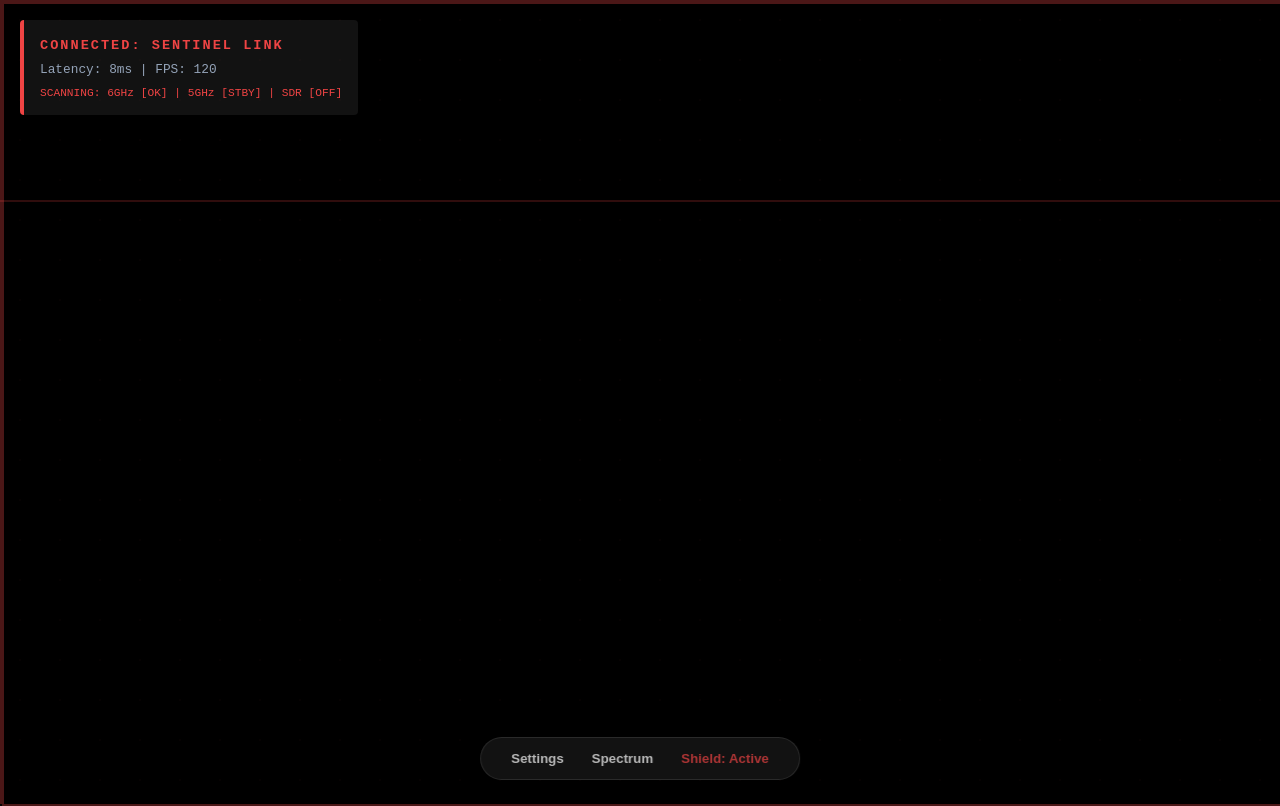
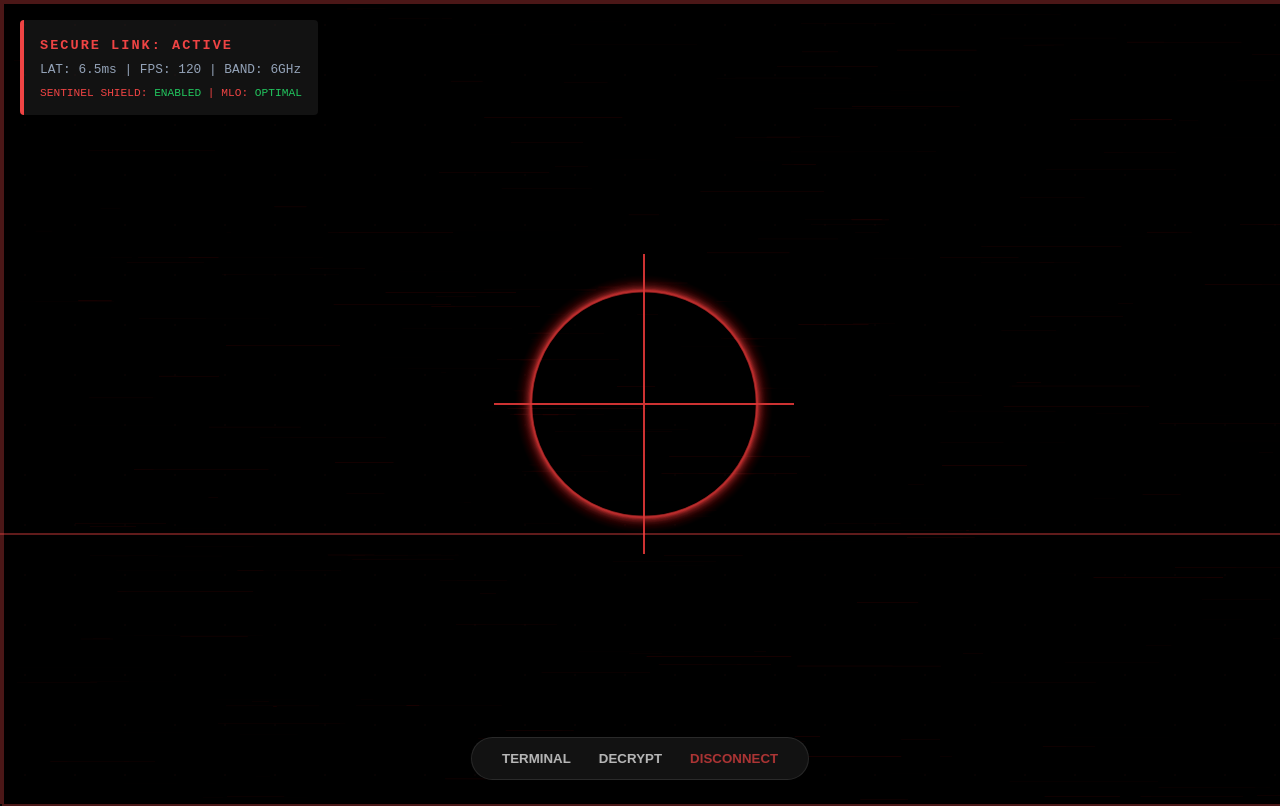
Before and after one commit to ManoAlee/VaPiNe, a website: page src/presentation/viewer.html in a window 1280 px wide. Drawn offline with Linux system fonts and the light colour scheme.

Commit message:
Operational Activation: Interactive Simulation and Start Scripts. VaPiNe Sentinel is LIVE.

```diff
--- a/src/presentation/viewer.html
+++ b/src/presentation/viewer.html
@@ -91,31 +91,32 @@
 </head>
 
 <body>
-    <video id="remote-canvas" autoplay playsinline title="VaPiNe Hyper-Res Preview"></video>
+    <canvas id="remote-canvas" title="VaPiNe Sentinel - Live Stream Simulation"></canvas>
 
     <div class="overlay-ui">
-        <span class="badge">Connected: Sentinel Link</span>
+        <span class="badge">SECURE LINK: ACTIVE</span>
         <div class="metrics">
-            Latency: <span id="lat">8ms</span> | FPS: <span id="fps">120</span>
+            LAT: <span id="lat">6ms</span> | FPS: <span id="fps">120</span> | BAND: <span id="band">6GHz</span>
         </div>
         <div id="spectrum-monitor" style="margin-top: 10px; font-size: 0.7rem; color: var(--accent);">
-            SCANNING: 6GHz [OK] | 5GHz [STBY] | SDR [OFF]
+            SENTINEL SHIELD: <span style="color: #22c55e;">ENABLED</span> | MLO: <span
+                style="color: #22c55e;">OPTIMAL</span>
         </div>
     </div>
 
     <!-- Matrix HUD Overlay -->
     <div id="matrix-grid"
-        style="position:absolute; top:0; left:0; width:100%; height:100%; pointer-events:none; background-image: radial-gradient(rgba(239, 68, 68, 0.05) 1px, transparent 1px); background-size: 40px 40px; opacity: 0.5;">
+        style="position:absolute; top:0; left:0; width:100%; height:100%; pointer-events:none; background-image: radial-gradient(rgba(239, 68, 68, 0.1) 1px, transparent 1px); background-size: 50px 50px; opacity: 0.3;">
     </div>
 
     <div id="scanner-line"
-        style="position:absolute; top:0; left:0; width:100%; height:2px; background: var(--accent); opacity: 0.2; animation: scan 4s linear infinite;">
+        style="position:absolute; top:0; left:0; width:100%; height:2px; background: var(--accent); opacity: 0.4; animation: scan 3s linear infinite;">
     </div>
 
     <div class="controls">
-        <button class="btn">Settings</button>
-        <button class="btn">Spectrum</button>
-        <button class="btn" style="color: #ef4444;">Shield: Active</button>
+        <button class="btn">TERMINAL</button>
+        <button class="btn">DECRYPT</button>
+        <button class="btn" style="color: #ef4444;">DISCONNECT</button>
     </div>
 
     <style>
@@ -131,12 +132,54 @@
     </style>
 
     <script>
-        // Matrix HUD Dynamic Logic
+        // VaPiNe Sentinel - Visual Stream Simulation
+        const canvas = document.getElementById('remote-canvas');
+        const ctx = canvas.getContext('2d');
+
+        function resize() {
+            canvas.width = window.innerWidth;
+            canvas.height = window.innerHeight;
+        }
+        window.onresize = resize;
+        resize();
+
+        function draw() {
+            // Simulated Data Stream Noise (Digital Rain style)
+            ctx.fillStyle = 'rgba(0, 0, 0, 0.1)';
+            ctx.fillRect(0, 0, canvas.width, canvas.height);
+
+            ctx.fillStyle = '#ef444422';
+            for (let i = 0; i < 30; i++) {
+                const x = Math.random() * canvas.width;
+                const y = Math.random() * canvas.height;
+                const w = Math.random() * 150;
+                ctx.fillRect(x, y, w, 1);
+            }
+
+            // Central Tactical Lock
+            ctx.strokeStyle = '#ef444488';
+            ctx.lineWidth = 2;
+            ctx.beginPath();
+            ctx.arc(canvas.width / 2, canvas.height / 2, 120 + Math.sin(Date.now() / 400) * 15, 0, Math.PI * 2);
+            ctx.stroke();
+
+            ctx.beginPath();
+            ctx.moveTo(canvas.width / 2 - 150, canvas.height / 2);
+            ctx.lineTo(canvas.width / 2 + 150, canvas.height / 2);
+            ctx.moveTo(canvas.width / 2, canvas.height / 2 - 150);
+            ctx.lineTo(canvas.width / 2, canvas.height / 2 + 150);
+            ctx.stroke();
+
+            requestAnimationFrame(draw);
+        }
+        draw();
+
+        // Metrics randomizer
         setInterval(() => {
-            const lat = document.getElementById('lat');
-            const newLat = Math.floor(Math.random() * (12 - 5 + 1)) + 5;
-            lat.innerText = `${newLat}ms`;
-        }, 3000);
+            const latVal = (4 + Math.random() * 3).toFixed(1);
+            document.getElementById('lat').innerText = latVal + 'ms';
+            document.getElementById('fps').innerText = Math.floor(119 + Math.random() * 2);
+        }, 800);
     </script>
 </body>
 
```
Also changed, not shown: package.json (added, +18 -0 lines).
